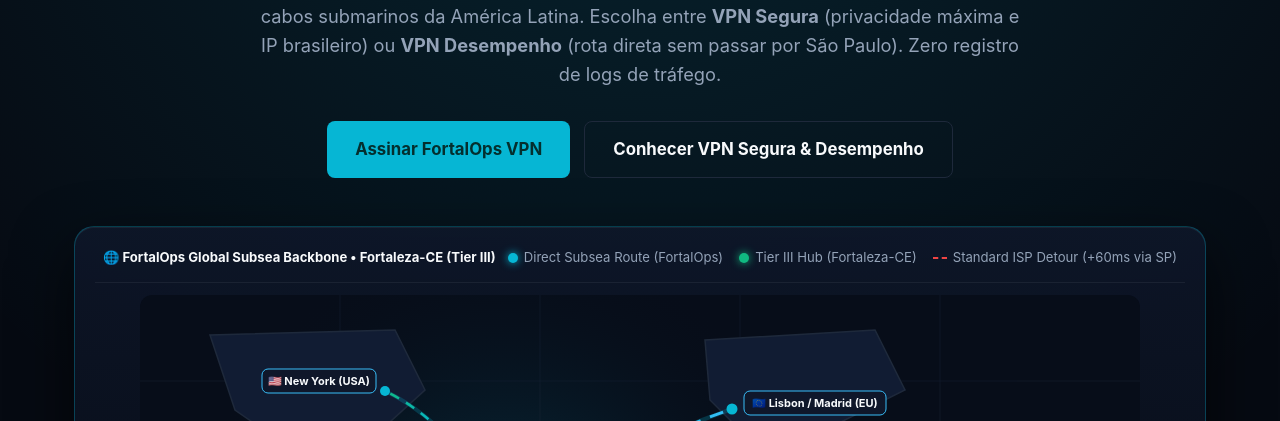
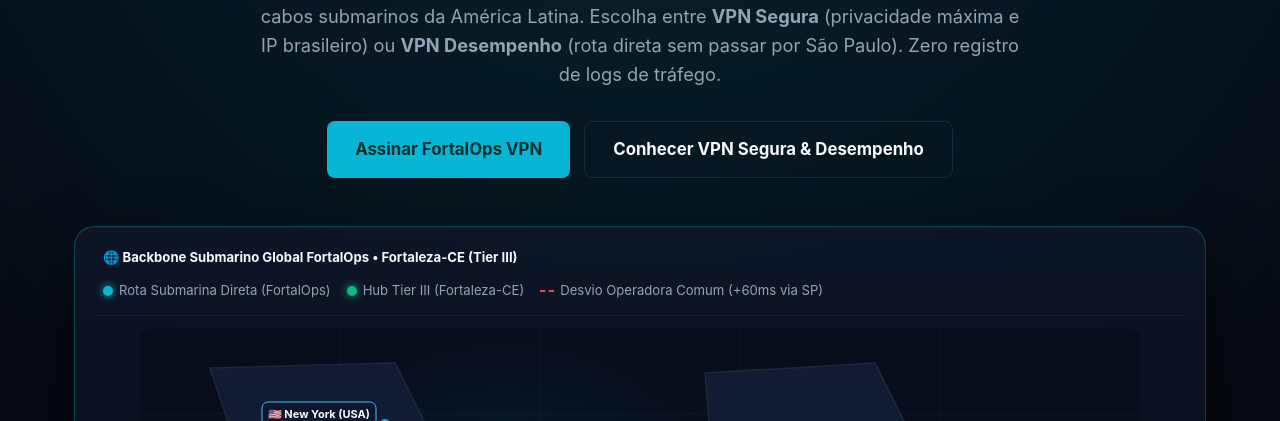
Before and after one commit to romuloradowitz-netizen/fortalops-web, a plain HTML site: page index.html in a window 1280 px wide. Shown: the part 379-800 px from the top of the page. Drawn offline with nearby package versions, Linux system fonts and the light colour scheme.

Commit message:
Update index.html

```diff
--- a/index.html
+++ b/index.html
@@ -54,6 +54,7 @@
         <h3 style="margin-bottom: 12px;" data-i18n="dash_subs_title">Minhas Assinaturas & Acesso VPN (Data Center Tier III • Fortaleza-CE)</h3>
         <div id="clientSubscriptionsList" style="color: var(--muted);">Carregando assinaturas...</div>
       </div>
+
       <div class="dash-box">
         <h3 style="margin-bottom: 12px;" data-i18n="dash_invoices_title">🧾 Histórico de Faturas & Pagamentos</h3>
         <div id="clientPaymentsList" style="color: var(--muted);">Carregando faturas...</div>
@@ -118,16 +119,17 @@
         <a href="#pricing" class="btn btn-lg" data-i18n="hero_cta_1">Assinar FortalOps VPN</a>
         <a href="#produtos" class="btn btn-ghost btn-lg" data-i18n="hero_cta_2">Conhecer VPN Segura & Desempenho</a>
       </div>
-<!-- Mapa Submarino Interativo FortalOps -->
+
+      <!-- Mapa Submarino Interativo FortalOps -->
       <div class="subsea-map-wrapper">
         <div class="subsea-map-header">
           <div style="font-weight: 700; color: var(--text);">
-            🌐 <span data-i18n="map_title">FortalOps Global Subsea Backbone • Fortaleza-CE (Tier III)</span>
+            🌐 <span data-i18n="map_title">Backbone Submarino Global FortalOps • Fortaleza-CE (Tier III)</span>
           </div>
           <div class="map-legend">
-            <span class="legend-item"><i class="dot-cyan"></i> <span data-i18n="map_leg_direct">Direct Subsea Route (FortalOps)</span></span>
-            <span class="legend-item"><i class="dot-green"></i> <span data-i18n="map_leg_hub">Tier III Hub (Fortaleza-CE)</span></span>
-            <span class="legend-item"><i class="dot-red"></i> <span data-i18n="map_leg_detour">Standard ISP Detour (+60ms via SP)</span></span>
+            <span class="legend-item"><i class="dot-cyan"></i> <span data-i18n="map_leg_direct">Rota Submarina Direta (FortalOps)</span></span>
+            <span class="legend-item"><i class="dot-green"></i> <span data-i18n="map_leg_hub">Hub Tier III (Fortaleza-CE)</span></span>
+            <span class="legend-item"><i class="dot-red"></i> <span data-i18n="map_leg_detour">Desvio Operadora Comum (+60ms via SP)</span></span>
           </div>
         </div>
 
@@ -144,7 +146,6 @@
             </linearGradient>
           </defs>
 
-          <!-- Fundo Oceânico e Grade -->
           <rect width="1000" height="430" rx="12" fill="#070d19" />
           <circle cx="365" cy="255" r="320" fill="url(#oceanGlow)" />
           <g stroke="#1e293b" stroke-width="0.7" opacity="0.55">
@@ -158,17 +159,13 @@
             <line x1="800" y1="0" x2="800" y2="430" />
           </g>
 
-          <!-- Silhuetas Estilizadas dos Continentes -->
-          <!-- América do Norte -->
+          <!-- Continentes -->
           <path d="M70 40 L255 35 L285 95 L230 145 L175 168 L145 150 L95 115 Z" fill="#111c33" stroke="#1e293b" stroke-width="1.5" />
-          <!-- América do Sul -->
           <path d="M250 198 L330 205 L385 250 L365 325 L310 400 L275 395 L265 310 L235 245 Z" fill="#13223d" stroke="#06b6d4" stroke-opacity="0.35" stroke-width="1.5" />
-          <!-- Europa -->
           <path d="M565 45 L735 35 L765 95 L695 130 L600 135 L570 105 Z" fill="#111c33" stroke="#1e293b" stroke-width="1.5" />
-          <!-- África -->
           <path d="M565 158 L705 155 L765 225 L730 355 L665 375 L630 280 L555 230 Z" fill="#111c33" stroke="#1e293b" stroke-width="1.5" />
 
-          <!-- Rota Lenta Tradicional (Desvio via São Paulo) -->
+          <!-- Rota Lenta via São Paulo -->
           <path d="M365 255 Q360 305 322 332" stroke="#ef4444" stroke-width="1.8" stroke-dasharray="5 5" opacity="0.7" />
           <path d="M322 332 Q210 265 198 148" stroke="#ef4444" stroke-width="1.5" stroke-dasharray="5 5" opacity="0.55" />
           <circle cx="322" cy="332" r="4.5" fill="#ef4444" />
@@ -176,23 +173,19 @@
           <text x="256" y="339" fill="#fca5a5" font-size="10.5" font-weight="700" text-anchor="middle">São Paulo (+60ms)</text>
 
           <!-- Cabos Submarinos Diretos FortalOps -->
-          <!-- 1. Fortaleza -> Miami (Monet) -->
           <path d="M365 255 C315 195, 255 168, 198 148" stroke="#06b6d4" stroke-width="4" opacity="0.22" />
           <path d="M365 255 C315 195, 255 168, 198 148" stroke="url(#cableCyan)" stroke-width="2.5" class="cable-flow-fast" />
 
-          <!-- 2. Fortaleza -> New York (Seabras-1) -->
           <path d="M365 255 C345 170, 295 120, 245 96" stroke="#06b6d4" stroke-width="4" opacity="0.22" />
           <path d="M365 255 C345 170, 295 120, 245 96" stroke="url(#cableCyan)" stroke-width="2.5" class="cable-flow" />
 
-          <!-- 3. Fortaleza -> Europa / Lisboa & Madrid (EllaLink) -->
           <path d="M365 255 C445 180, 515 140, 592 114" stroke="#06b6d4" stroke-width="4" opacity="0.22" />
           <path d="M365 255 C445 180, 515 140, 592 114" stroke="url(#cableCyan)" stroke-width="2.8" class="cable-flow-fast" />
 
-          <!-- 4. Fortaleza -> África / Luanda (SACS) -->
           <path d="M365 255 C475 275, 575 285, 672 288" stroke="#06b6d4" stroke-width="4" opacity="0.22" />
           <path d="M365 255 C475 275, 575 285, 672 288" stroke="url(#cableCyan)" stroke-width="2.5" class="cable-flow" />
 
-          <!-- Etiquetas dos Cabos no Oceano -->
+          <!-- Etiquetas dos Cabos -->
           <rect x="232" y="186" width="84" height="19" rx="4" fill="#0f172a" stroke="#06b6d4" stroke-opacity="0.45" />
           <text x="274" y="199" fill="#38bdf8" font-size="10" font-weight="700" text-anchor="middle">Monet Cable</text>
 
@@ -205,37 +198,33 @@
           <rect x="485" y="264" width="84" height="19" rx="4" fill="#0f172a" stroke="#06b6d4" stroke-opacity="0.45" />
           <text x="527" y="277" fill="#38bdf8" font-size="10" font-weight="700" text-anchor="middle">SACS Direct</text>
 
-          <!-- Nós de Destino (USA, Europa, África) -->
-          <!-- New York -->
+          <!-- Destinos -->
           <circle cx="245" cy="96" r="5" fill="#06b6d4" />
           <rect x="122" y="74" width="114" height="24" rx="6" fill="#0f172a" stroke="#38bdf8" stroke-width="1" />
           <text x="179" y="90" fill="#f8fafc" font-size="11" font-weight="700" text-anchor="middle">🇺🇸 New York (USA)</text>
 
-          <!-- Miami -->
           <circle cx="198" cy="148" r="5" fill="#06b6d4" />
           <rect x="86" y="136" width="102" height="24" rx="6" fill="#0f172a" stroke="#38bdf8" stroke-width="1" />
           <text x="137" y="152" fill="#f8fafc" font-size="11" font-weight="700" text-anchor="middle">🇺🇸 Miami (USA)</text>
 
-          <!-- Europa -->
           <circle cx="592" cy="114" r="5.5" fill="#06b6d4" />
           <rect x="604" y="96" width="142" height="24" rx="6" fill="#0f172a" stroke="#38bdf8" stroke-width="1" />
           <text x="675" y="112" fill="#f8fafc" font-size="11" font-weight="700" text-anchor="middle">🇪🇺 Lisbon / Madrid (EU)</text>
 
-          <!-- África -->
           <circle cx="672" cy="288" r="5" fill="#06b6d4" />
           <rect x="684" y="276" width="124" height="24" rx="6" fill="#0f172a" stroke="#38bdf8" stroke-width="1" />
           <text x="746" y="292" fill="#f8fafc" font-size="11" font-weight="700" text-anchor="middle">🇦🇴 Luanda (Africa)</text>
 
-          <!-- NÓ CENTRAL: FORTALEZA-CE (TIER III) -->
+          <!-- Hub Fortaleza-CE -->
           <circle cx="365" cy="255" r="14" fill="#10b981" opacity="0.35" class="pulse-ring" />
           <circle cx="365" cy="255" r="8" fill="#10b981" stroke="#ffffff" stroke-width="2" />
 
-          <!-- Card de Destaque Fortaleza-CE -->
           <rect x="382" y="226" width="212" height="44" rx="8" fill="#042f2e" stroke="#10b981" stroke-width="1.6" />
           <text x="488" y="244" fill="#10b981" font-size="11.5" font-weight="800" text-anchor="middle">🇧🇷 FORTALEZA-CE (HUB)</text>
           <text x="488" y="260" fill="#ecfdf5" font-size="10" font-weight="600" text-anchor="middle">FortalOps Tier III Data Center</text>
         </svg>
       </div>
+
       <div class="trust-grid">
         <div class="trust-item"><strong>Tier III</strong><span data-i18n="trust_1">Data Center de alta segurança em Fortaleza-CE</span></div>
         <div class="trust-item"><strong data-i18n="trust_2_val">+16 Cabos</strong><span data-i18n="trust_2">Conexão direta com EUA, Europa e África</span></div>
@@ -416,7 +405,7 @@
         <p>• <strong>Não registramos nem armazenamos:</strong> histórico de sites visitados, conteúdo de tráfego, consultas DNS, endereços IP de origem da conexão, carimbos de data/hora de sessão VPN ou largura de banda individualizada por destino.</p>
         <p>• <strong>Dados mínimos de operação:</strong> Mantemos apenas os dados estritamente necessários para gestão da conta e cobrança (e-mail, plano contratado, status financeiro e contagem simultânea de chaves WireGuard® ativas para cumprimento do limite do plano), em conformidade com a Lei Geral de Proteção de Dados (LGPD — Lei nº 13.709/2018).</p>
 
-        <h4>5. INFRAESTRUTURA TIER III E DISPONIBILIDADE</h4>
+        <h4>5. INFRAESTRURA TIER III E DISPONIBILIDADE</h4>
         <p>Os servidores VPN operam em Data Center padrão Tier III em Fortaleza-CE com redundância de energia e conectividade. Eventuais janelas de manutenção preventiva serão comunicadas previamente no painel do assinante. A velocidade final percebida depende também da qualidade da conexão local do provedor de internet (ISP) do Assinante.</p>
 
         <h4>6. PAGAMENTOS, SEGURANÇA PCI-DSS E DIREITO DE ARREPENDIMENTO</h4>
```
